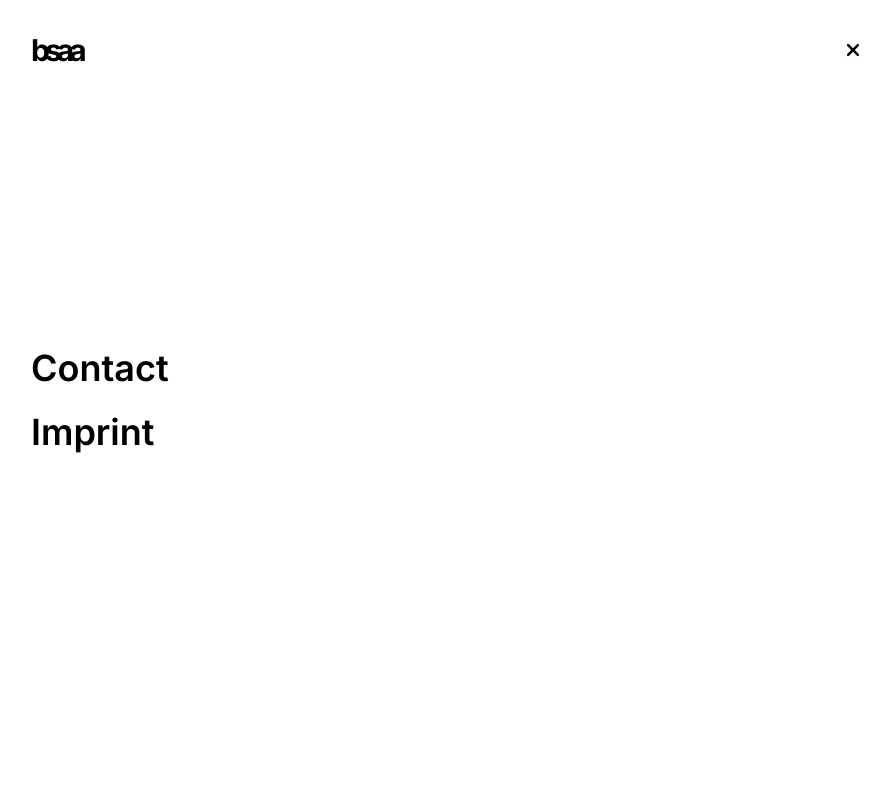
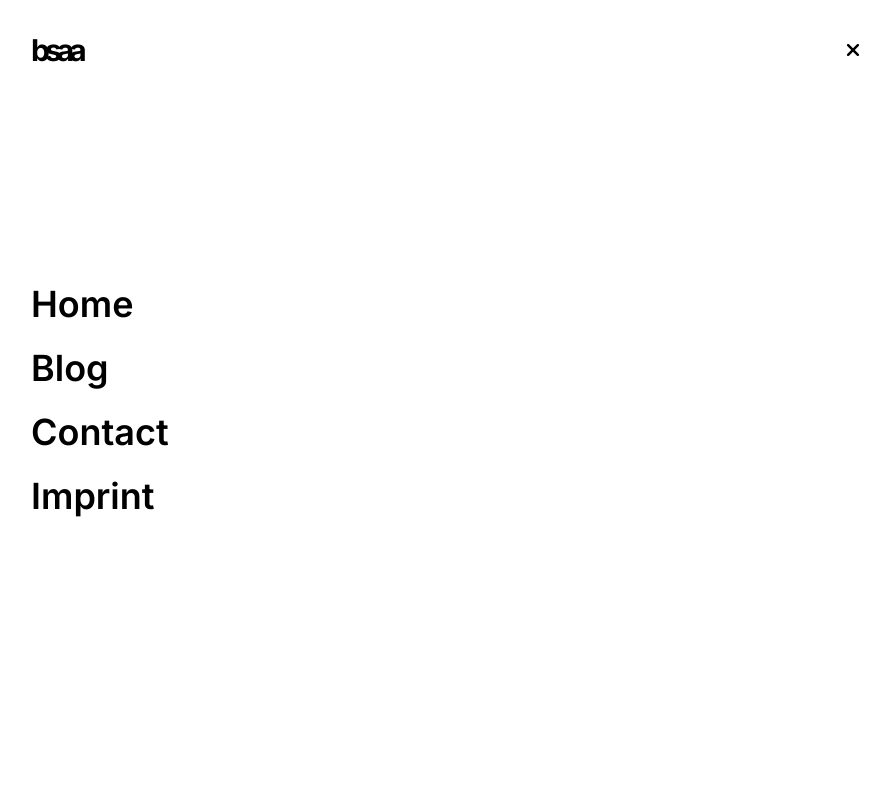
Before and after one commit to baeni/bsaa-ui, a Next.js app: page / in a window 1280 px wide. Both pictures are taken after a click on the button 1046 px from the left and 50 px from the top of the page. Shown: the top 800 px of the page, without its empty margins (193-1083 px from the left). Built offline with nearby package versions, Linux system fonts and the light colour scheme; no server answers.

Commit message:
Adjustments to animations Create /Navbar directory with NavbarListItem.tsx component

```diff
--- a/app/_components/Navbar.tsx
+++ b/app/_components/Navbar/Navbar.tsx
@@ -6,6 +6,7 @@ import Link from "next/link";
 import * as Constants from "@/app/constants";
 import {useRef, useState} from "react";
 import {CONTACT_URL} from "@/app/constants";
+import NavbarListItem from "@/app/_components/Navbar/NavbarListItem";
 
 export default function Navbar() {
     const navbarRef = useRef<HTMLDivElement>(null);
@@ -37,24 +38,28 @@ export default function Navbar() {
 
         const timeline = gsap.timeline({ paused: true });
 
-        timeline.fromTo(navbarOverlayBtnSvg,
+        timeline
+            .fromTo(navbarOverlayBtnSvg,
             { rotation: 0 },
             { rotation: 135, duration: 1, ease: 'circ.inOut'
-            }, 0).fromTo(navbarOverlay,
+            }, 0)
+            .fromTo(navbarOverlay,
             { opacity: 0, visibility: 'hidden' },
-            { opacity: 1, visibility: 'visible', duration: 1, ease: 'circ.inOut'
-            }, 0).fromTo(navbarOverlayList,
-            { filter: `blur(${Constants.FADE_BLUR_INIT_VAL}px)` },
-            { filter: 'blur(0px)', duration: 1, ease: 'circ.inOut'
-            }, 0).fromTo(navbarOverlayBg,
+            { opacity: 1, visibility: 'visible', duration: 0.75, ease: 'circ.inOut'
+            }, 0)
+            .fromTo(navbarOverlayBg,
             { scaleY: 0 },
-            { scaleY: 1, duration: 1, ease: 'circ.inOut'
+            { scaleY: 1, duration: 0.75, ease: 'circ.inOut'
+            }, 0)
+            .fromTo(navbarOverlayList && gsap.utils.selector(navbarOverlayList)("li"),
+            { opacity: 0, filter: `blur(${Constants.FADE_BLUR_INIT_VAL}px)` },
+            { opacity: 1, filter: 'blur(0px)', duration: 0.8, ease: 'power4.inOut', stagger: 0.075
             }, 0);
 
         if(!isShowingNavbarOverlay) {
             timeline.play();
         } else {
-            timeline.reverse(0);
+            timeline.timeScale(2).reverse(0);
         }
 
         setIsShowingNavbarOverlay(prev => !prev);
@@ -89,8 +94,10 @@ export default function Navbar() {
                      ref={navbarOverlayBgRef}></div>
                 <ul className="flex flex-col gap-6 container font-semibold text-4xl"
                     ref={navbarOverlayListRef}>
-                    <li><a href={CONTACT_URL} target="_blank">Contact</a></li>
-                    <li><Link href="/legal">Imprint</Link></li>
+                    <NavbarListItem value="Home" href="/"/>
+                    <NavbarListItem value="Blog" href="/blog"/>
+                    <NavbarListItem value="Contact" href={CONTACT_URL} target="_blank"/>
+                    <NavbarListItem value="Imprint" href="/legal"/>
                 </ul>
             </div>
         </>
--- /dev/null
+++ b/app/_components/Navbar/NavbarListItem.tsx
@@ -0,0 +1,18 @@
+import Link from "next/link";
+
+export default function NavbarListItem(props: Props) {
+    return (
+        <li className="w-fit hover:translate-x-1 transition-transform">
+            <Link href={props.href}
+                  target={props.target ?? '_self'}>
+                {props.value}
+            </Link>
+        </li>
+    );
+}
+
+interface Props {
+    value: string
+    href: string
+    target?: string | null
+}
--- a/app/layout.tsx
+++ b/app/layout.tsx
@@ -2,7 +2,7 @@ import type { Metadata } from "next";
 import { Inter } from "next/font/google";
 import "@/app/_assets/globals.css";
 import SmoothScrolling from "@/app/_components/SmoothScrolling";
-import Navbar from "@/app/_components/Navbar";
+import Navbar from "@/app/_components/Navbar/Navbar";
 import Footer from "@/app/_components/Footer";
 
 const inter = Inter({ subsets: ["latin"] });
```
